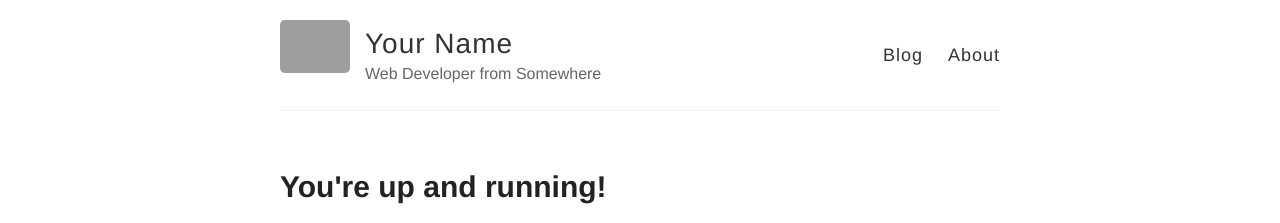
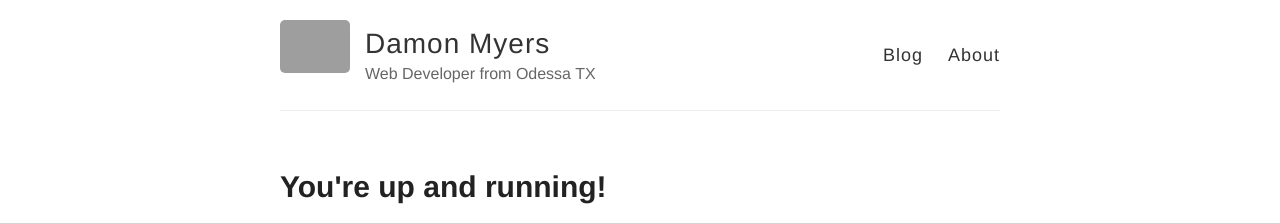
Before and after one commit to damon-myers/damon-myers.github.io, a Jekyll site: the page built from index.html, in a window 1280 px wide. Shown: the top 223 px of the page. Built offline with Jekyll 4.4.1, drawn with Linux system fonts in a browser that asks for light colours; Markdown is read by kramdown in place of the engine named in the settings; grey boxes are pictures that could not be loaded.

Commit message:
Edited config.yml to personal info.

```diff
--- a/_config.yml
+++ b/_config.yml
@@ -3,10 +3,10 @@
 #
 
 # Name of your site (displayed in the header)
-name: Your Name
+name: Damon Myers
 
 # Short bio or description (displayed in the header)
-description: Web Developer from Somewhere
+description: Web Developer from Odessa TX
 
 # URL of your avatar or profile pic (you could use your GitHub profile pic)
 avatar: https://raw.githubusercontent.com/barryclark/jekyll-now/master/images/jekyll-logo.png
@@ -41,7 +41,7 @@ google_analytics:
 
 # Your website URL (e.g. http://barryclark.github.io or http://www.barryclark.co)
 # Used for Sitemap.xml and your RSS feed
-url:
+url: http://damonmyers.com
 
 # If you're hosting your site at a Project repository on GitHub pages
 # (http://yourusername.github.io/repository-name)
```
